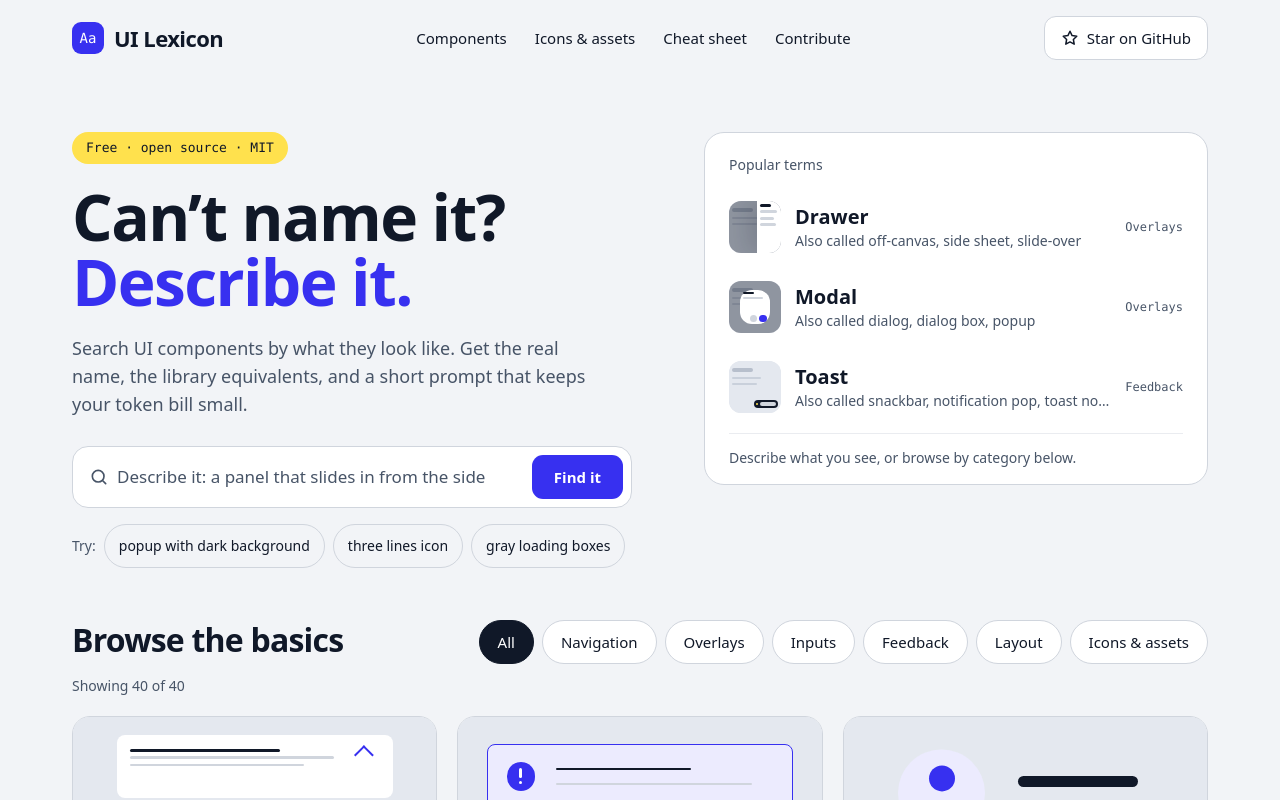
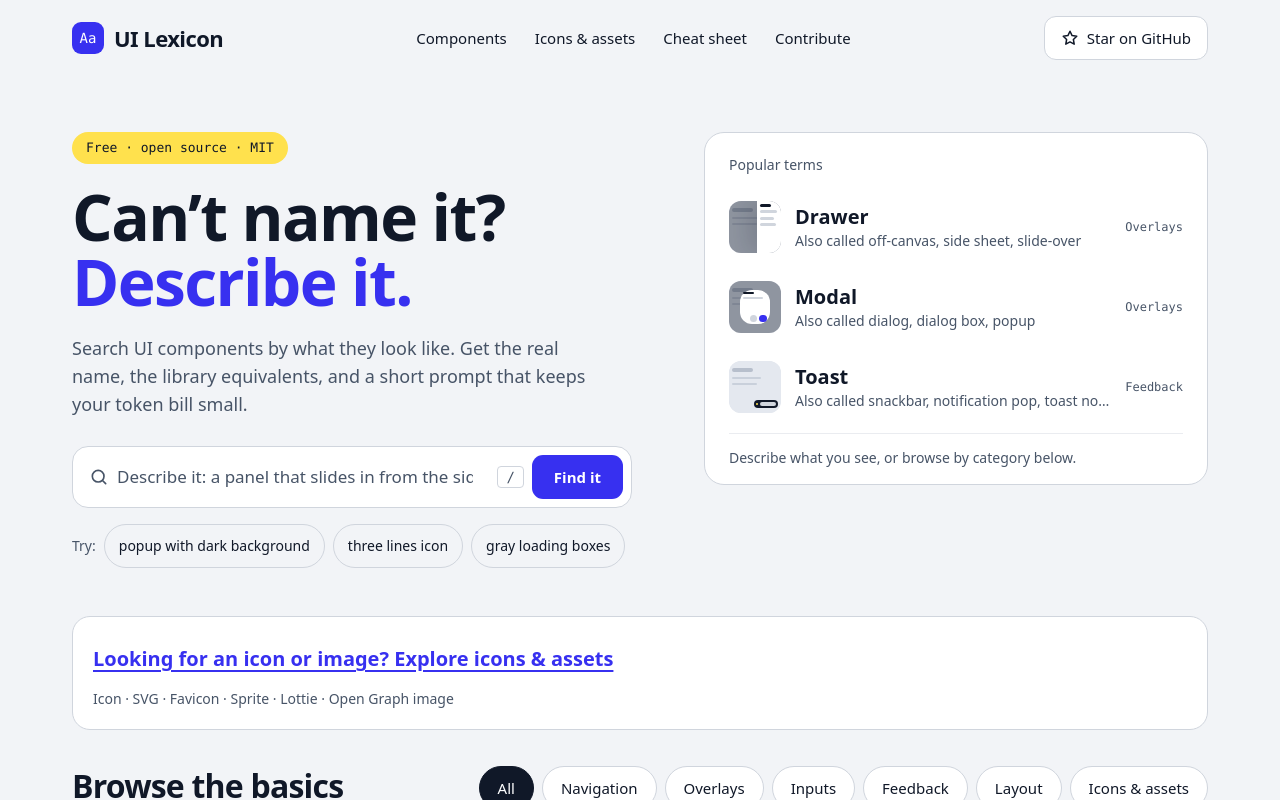
Before and after one commit to JenxxAI/cmt-lexicon, a Next.js app: page / in a window 1280 px wide. Shown: the top 800 px of the page. Built offline with nearby package versions, Linux system fonts and the light colour scheme.

Commit message:
Add weighted search synonyms and shareable URL state

```diff
--- a/scripts/build-exports.ts
+++ b/scripts/build-exports.ts
@@ -1,5 +1,6 @@
 import fs from "node:fs";
 import path from "node:path";
+import { assets } from "../src/lib/assets";
 import { CATEGORIES, type CategoryId } from "../src/lib/categories";
 import { getAllEntries } from "../src/lib/content";
 import { SITE } from "../src/lib/site";
@@ -11,7 +12,7 @@ fs.mkdirSync(publicDir, { recursive: true });
 // 1. Full glossary as minified JSON, for apps, extensions, and other tools.
 fs.writeFileSync(
   path.join(publicDir, "glossary.min.json"),
-  JSON.stringify({ name: SITE.name, repo: SITE.repoUrl, count: entries.length, entries }),
+  JSON.stringify({ name: SITE.name, repo: SITE.repoUrl, count: entries.length, entries, assetCount: assets.topics.length, assets: assets.topics.map((topic) => ({ ...topic, url: `/assets/#${topic.id}` })) }),
 );
 
 // 2. Compact cheat sheet. Paste it into CLAUDE.md / AGENTS.md so your AI uses the right terms.
@@ -32,6 +33,11 @@ for (const categoryId of Object.keys(CATEGORIES) as CategoryId[]) {
   lines.push("");
 }
 
+lines.push("## Asset vocabulary");
+for (const topic of assets.topics) {
+  lines.push(`- ${topic.name} (/assets/#${topic.id}): ${topic.definition} Prompt: ${topic.prompt}`);
+}
+
 fs.writeFileSync(path.join(publicDir, "llms.txt"), `${lines.join("\n").trimEnd()}\n`);
 
-console.log(`✓ exported ${entries.length} entries to public/glossary.min.json and public/llms.txt`);
+console.log(`✓ exported ${entries.length} components and ${assets.topics.length} asset topics to public/glossary.min.json and public/llms.txt`);
--- a/scripts/test-search.ts
+++ b/scripts/test-search.ts
@@ -23,6 +23,13 @@ const cases: [string, string][] = [
   ["home then category then current page", "breadcrumb"],
   ["small text label that appears when I hover", "tooltip"],
   ["tiny explanation beside an icon", "tooltip"],
+  ["gray text when mouse is on top of it", "tooltip"],
+  ["mouse over hint", "tooltip"],
+  ["mouseover hint", "tooltip"],
+  ["pop up with dark background", "modal"],
+  ["drop down actions", "dropdown-menu"],
+  ["nav bar", "navbar"],
+  ["burger", "hamburger-icon"],
   ["sections that expand when you click", "accordion"],
   ["stack of questions that reveal answers", "accordion"],
   ["list of actions that opens below a button", "dropdown-menu"],
@@ -148,3 +155,16 @@ if (failed > 0) {
   process.exit(1);
 }
 console.log(`\n✓ ${cases.length} search cases passed`);
+
+// Query expansion is bidirectional, discounted, and respects word/phrase boundaries.
+for (const [left, right] of [["hover", "mouse over"], ["hover", "mouseover"], ["hover", "cursor"], ["popup", "pop up"], ["dropdown", "drop down"], ["navbar", "nav bar"], ["burger", "hamburger"]]) {
+  for (const [query, name] of [[left, right], [right, left]]) {
+    assert.equal(search([fixture("synonym", name)], query)[0]?.id, "synonym", `${query} finds ${name}`);
+  }
+}
+assert.deepEqual(search([fixture("direct", "Hover"), fixture("synonym", "Cursor")], "hover").map(e => e.id),
+  ["direct"], "a discounted synonym cannot displace an exact name with a phrase bonus");
+assert.equal(search([fixture("prefix", "Pop music goes up"), fixture("adjacent", "Pop up")], "popup")[0]?.id,
+  "adjacent", "adjacent synonyms outrank an ordinary prefix match");
+assert.deepEqual(search([fixture("unrelated", "Hamburger")], "burgerish"), [], "synonyms match complete query words");
+assert.deepEqual(idsFor("login form field"), ["text-input", "date-picker", "file-upload", "select", "stepper"]);
--- a/src/app/page.tsx
+++ b/src/app/page.tsx
@@ -1,3 +1,5 @@
+import Link from "next/link";
+import { assets } from "@/lib/assets";
 import { Explorer } from "@/components/Explorer";
 import { Footer } from "@/components/Footer";
 import { Header } from "@/components/Header";
@@ -11,7 +13,14 @@ export default function HomePage() {
     <div className="mx-auto w-full max-w-[1200px] px-4 sm:px-8">
       <Header />
       <main id="main">
-        <Explorer entries={entries} />
+        <Explorer entries={entries} assetGuide={
+          <aside aria-label="Icons and assets guide" className="mb-8 rounded-[18px] border border-rule bg-surface p-5">
+            <Link href="/assets/" className="inline-flex min-h-11 items-center font-display text-xl font-semibold text-accent underline underline-offset-4">
+              Looking for an icon or image? Explore icons &amp; assets
+            </Link>
+            <p className="mt-2 text-sm text-muted">{assets.topics.map((topic) => topic.name).join(" · ")}</p>
+          </aside>
+        } />
         <OpenSourceBand />
       </main>
       <Footer />
--- a/src/components/Explorer.tsx
+++ b/src/components/Explorer.tsx
@@ -1,7 +1,7 @@
 "use client";
 
 import Link from "next/link";
-import { useMemo, useState } from "react";
+import { useEffect, useMemo, useRef, useState, type ReactNode } from "react";
 import { CATEGORIES, type CategoryId } from "@/lib/categories";
 import type { EntrySummary } from "@/lib/schema";
 import { search } from "@/lib/search";
@@ -14,9 +14,50 @@ const EXAMPLES = ["popup with dark background", "three lines icon", "gray loadin
 
 const chip = "max-sm:shrink-0 max-sm:whitespace-nowrap min-h-11 rounded-full border px-[18px] text-[15px] font-medium";
 
-export function Explorer({ entries }: { entries: EntrySummary[] }) {
+export function Explorer({ entries, assetGuide }: { entries: EntrySummary[]; assetGuide: ReactNode }) {
   const [query, setQuery] = useState("");
   const [category, setCategory] = useState<CategoryId | "all">("all");
+
+  const input = useRef<HTMLInputElement>(null);
+  const [urlReady, setUrlReady] = useState(false);
+
+  useEffect(() => {
+    function readUrl() {
+      const params = new URLSearchParams(window.location.search);
+      const cat = params.get("cat");
+      setQuery(params.get("q") ?? "");
+      setCategory(cat && Object.hasOwn(CATEGORIES, cat) ? cat as CategoryId : "all");
+      setUrlReady(true);
+    }
+    readUrl();
+    window.addEventListener("popstate", readUrl);
+    return () => window.removeEventListener("popstate", readUrl);
+  }, []);
+
+  useEffect(() => {
+    if (!urlReady) return;
+    const timer = window.setTimeout(() => {
+      const url = new URL(window.location.href);
+      if (query) url.searchParams.set("q", query);
+      else url.searchParams.delete("q");
+      if (category !== "all") url.searchParams.set("cat", category);
+      else url.searchParams.delete("cat");
+      if (url.href !== window.location.href) window.history.replaceState(window.history.state, "", url);
+    }, 300);
+    return () => window.clearTimeout(timer);
+  }, [query, category, urlReady]);
+
+  useEffect(() => {
+    function focusSearch(event: KeyboardEvent) {
+      const target = event.target;
+      if (event.key !== "/" || event.ctrlKey || event.metaKey || event.altKey || event.isComposing) return;
+      if (target instanceof HTMLElement && (target.closest("input, textarea") || target.isContentEditable)) return;
+      event.preventDefault();
+      input.current?.focus();
+    }
+    window.addEventListener("keydown", focusSearch);
+    return () => window.removeEventListener("keydown", focusSearch);
+  }, []);
 
   const trimmed = query.trim();
   const matches = useMemo(() => search(entries, query), [entries, query]);
@@ -77,6 +118,8 @@ export function Explorer({ entries }: { entries: EntrySummary[] }) {
             </label>
             <input
               id="q"
+              ref={input}
+              aria-keyshortcuts="/"
               type="search"
               value={query}
               onChange={(event) => setQuery(event.target.value)}
@@ -84,6 +127,7 @@ export function Explorer({ entries }: { entries: EntrySummary[] }) {
               autoComplete="off"
               className="min-h-11 min-w-0 flex-[1_1_12rem] bg-transparent text-[17px] outline-none placeholder:text-muted"
             />
+            <kbd aria-hidden="true" className="hidden rounded border border-rule px-2 font-mono text-sm text-muted sm:block">/</kbd>
             <button
               type="submit"
               className="min-h-11 rounded-[11px] bg-accent px-[22px] text-[15px] font-semibold text-white hover:bg-accent-deep"
@@ -155,6 +199,8 @@ export function Explorer({ entries }: { entries: EntrySummary[] }) {
         </div>
       </section>
 
+      {assetGuide}
+
       {/* Browse */}
       <section id="browse" aria-labelledby="browse-heading">
         <div className="flex flex-wrap items-end justify-between gap-4">
@@ -181,10 +227,16 @@ export function Explorer({ entries }: { entries: EntrySummary[] }) {
           </div>
         </div>
 
-        <p className="mt-3 text-sm text-muted" aria-live="polite">
-          Showing {visible.length} of {entries.length}
-          {trimmed ? ` for “${trimmed}”` : ""}
-        </p>
+        <div className="mt-3 flex items-center justify-between gap-3">
+          <p className="text-sm text-muted" aria-live="polite">
+            Showing {visible.length} of {entries.length}
+            {trimmed ? ` for “${trimmed}”` : ""}
+          </p>
+
+          {(query || category !== "all") && (
+            <button type="button" onClick={clearAll} className="min-h-11 rounded-lg border border-rule bg-surface px-4 text-sm hover:border-ink">Clear</button>
+          )}
+        </div>
 
         {visible.length > 0 ? (
           <ul className="mt-5 grid grid-cols-1 gap-3 sm:gap-5 sm:grid-cols-2 lg:grid-cols-3">
--- a/src/lib/search.ts
+++ b/src/lib/search.ts
@@ -41,6 +41,37 @@ function matchQuality(queryToken: string, docToken: string): number {
 // Keep plausible alternatives while dropping incidental word matches.
 const MIN_RELATIVE_SCORE = 0.6;
 
+// Query-only equivalents. Each group has a hub and bidirectional alternatives.
+// Do not expand transitively: "mouse over" means hover, not a text-entry cursor.
+// Alternatives share the original phrase’s token budget and never add extra votes.
+const SYNONYM_WEIGHT = 0.8;
+const SYNONYMS = [
+  ["hover", "mouse over", "mouseover", "cursor", "mouse on top"],
+  ["popup", "pop up"],
+  ["dropdown", "drop down"],
+  ["navbar", "nav bar"],
+  ["burger", "hamburger"],
+].map((group) => group.map((phrase) => tokenize(phrase, true)));
+
+type QueryTerm = { direct: string[]; alternatives: string[][] };
+
+function queryTerms(tokens: string[]): QueryTerm[] {
+  const terms: QueryTerm[] = [];
+  for (let index = 0; index < tokens.length;) {
+    const match = SYNONYMS.flatMap((group) => group.map((phrase) => ({ group, phrase })))
+      .filter(({ phrase }) => phrase.every((token, offset) => tokens[index + offset] === token))
+      .sort((a, b) => b.phrase.length - a.phrase.length)[0];
+    if (match) {
+      terms.push({ direct: match.phrase, alternatives: match.phrase === match.group[0] ? match.group.slice(1) : [match.group[0]] });
+      index += match.phrase.length;
+    } else {
+      terms.push({ direct: [tokens[index]], alternatives: [] });
+      index += 1;
+    }
+  }
+  return terms;
+}
+
 type Field = { weight: number; phrases: string[]; tokens: string[] };
 
 function fieldsOf(entry: EntrySummary): Field[] {
@@ -58,16 +89,28 @@ function fieldsOf(entry: EntrySummary): Field[] {
   ];
 }
 
-function scoreEntry(entry: EntrySummary, phrasePattern: RegExp | null, queryTokens: string[]): number {
+function scoreEntry(entry: EntrySummary, phrasePattern: RegExp | null, terms: QueryTerm[]): number {
   const fields = fieldsOf(entry);
   let score = 0;
 
-  for (const queryToken of queryTokens) {
+  function tokenScore(token: string): number {
     let best = 0;
     for (const field of fields) {
-      for (const docToken of field.tokens) {
-        const quality = matchQuality(queryToken, docToken);
-        if (quality > 0) best = Math.max(best, field.weight * quality);
+      for (const docToken of field.tokens) best = Math.max(best, field.weight * matchQuality(token, docToken));
+    }
+    return best;
+  }
+
+  for (const term of terms) {
+    let best = term.direct.reduce((sum, token) => sum + tokenScore(token), 0);
+    for (const alternative of term.alternatives) {
+      for (const field of fields) {
+        // Require adjacent words in a single phrase; never join unrelated fields.
+        const matches = field.phrases.some((phrase) => {
+          const tokens = tokenize(phrase, true);
+          return tokens.some((_, index) => alternative.every((token, offset) => tokens[index + offset] === token));
+        });
+        if (matches) best = Math.max(best, field.weight * SYNONYM_WEIGHT * term.direct.length);
       }
     }
     score += best;
@@ -92,8 +135,9 @@ export function search(entries: EntrySummary[], query: string): EntrySummary[] {
   // Escape punctuation before building a literal phrase match with token boundaries.
   const escapedQuery = rawQuery.replace(/[.*+?^${}()|[\]\\]/g, "\\$&");
   const phrasePattern = rawQuery.length >= 3 ? new RegExp(`(^|[^a-z0-9])${escapedQuery}($|[^a-z0-9])`) : null;
+  const terms = queryTerms(queryTokens);
   const ranked = entries
-    .map((entry) => ({ entry, score: scoreEntry(entry, phrasePattern, queryTokens) }))
+    .map((entry) => ({ entry, score: scoreEntry(entry, phrasePattern, terms) }))
     .filter((result) => result.score > 0)
     .sort((a, b) => b.score - a.score || a.entry.name.localeCompare(b.entry.name));
 
```
Also changed, not shown: 2 other files (tests, documents, lock files or other folders).
